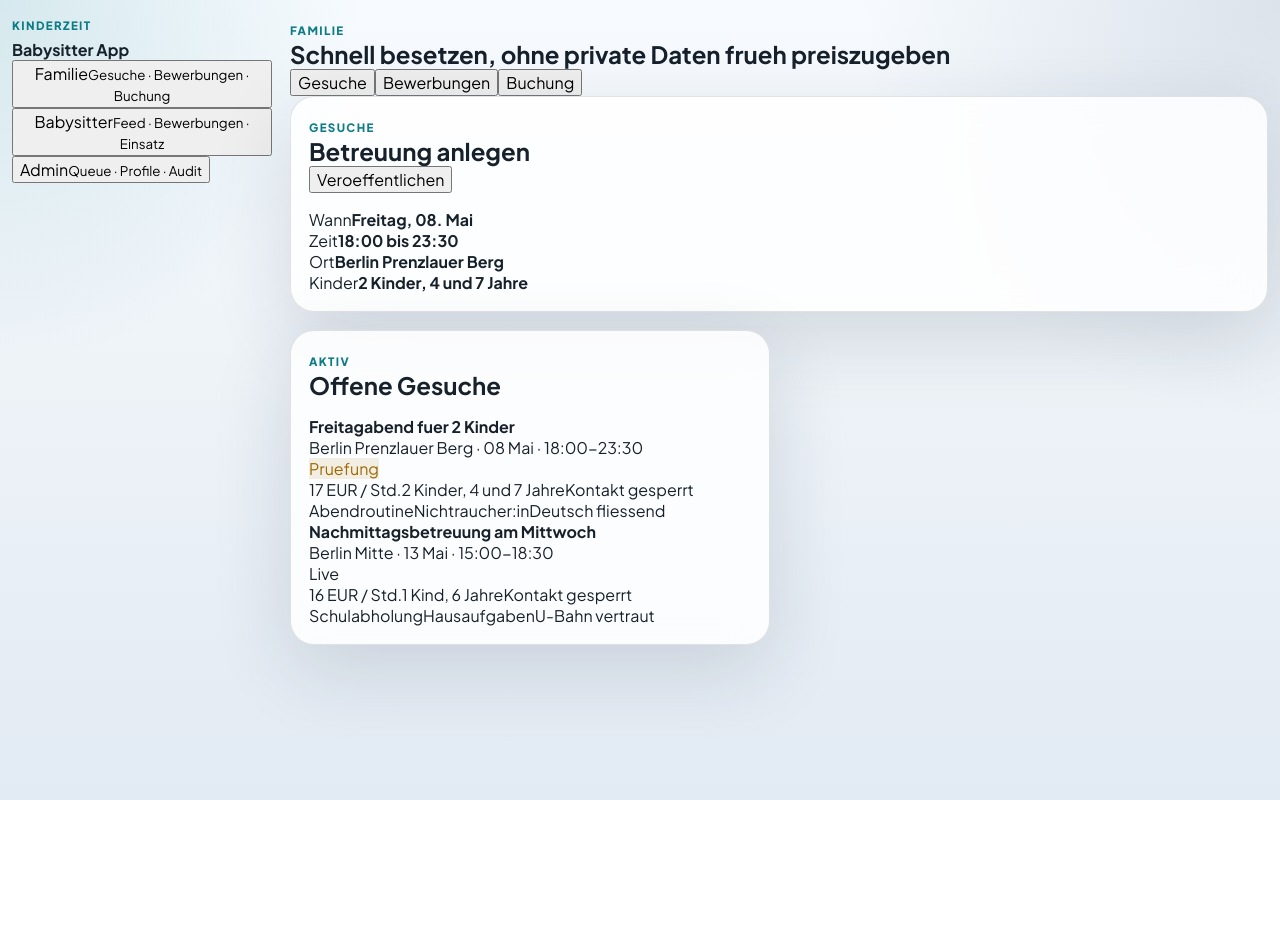
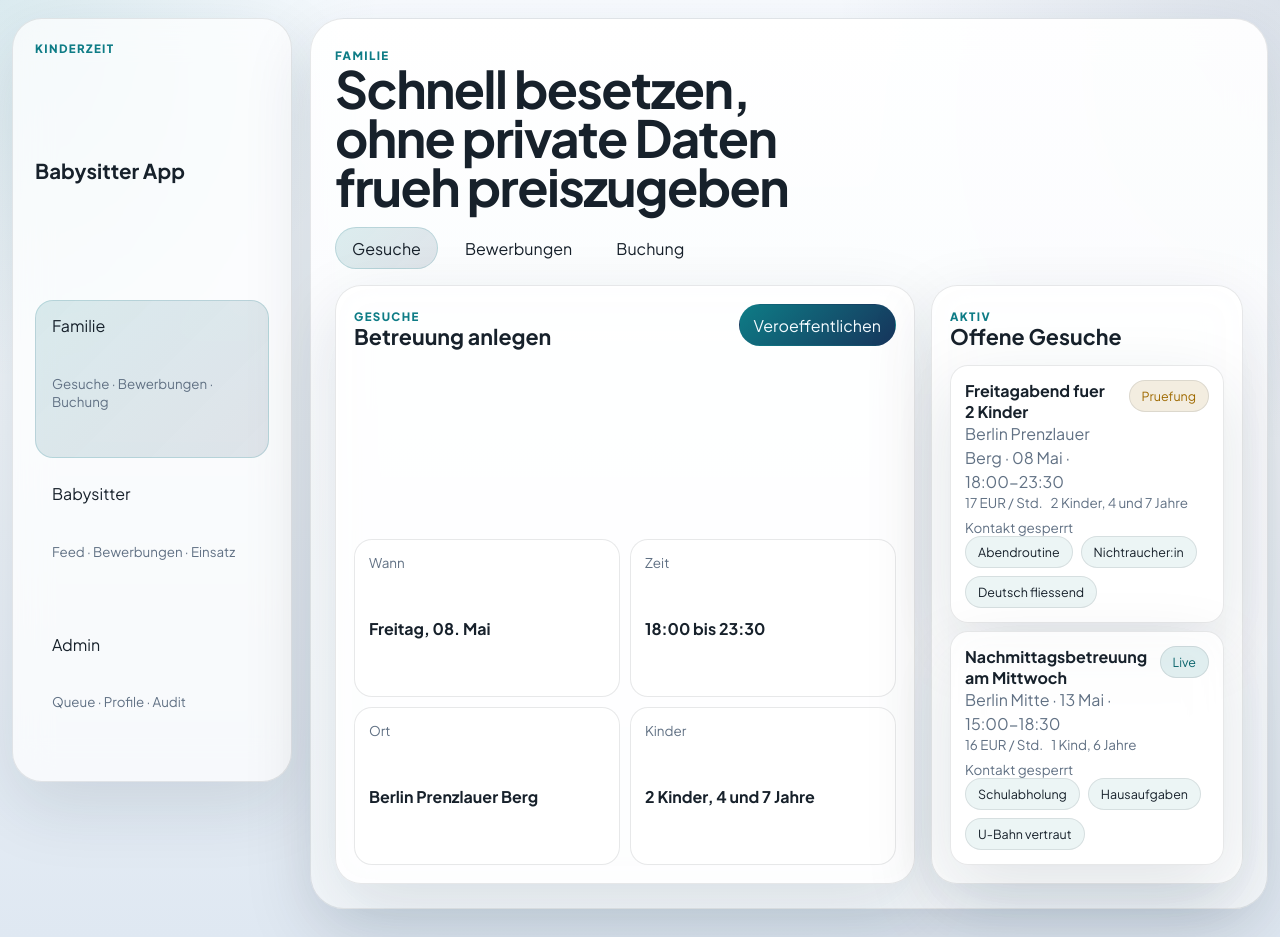
Before and after one commit to josiasbechtel/Babysitter-App, a Next.js app: page / in a window 1280 px wide. Before the commit the page ends 800 px from the top, so only its background shows below. Built offline with nearby package versions, Linux system fonts and the light colour scheme.

Commit message:
Restyle app into direct user flow screens

```diff
--- a/src/app/globals.css
+++ b/src/app/globals.css
@@ -1,11 +1,11 @@
 :root {
   --bg: #eef3f8;
-  --bg-strong: #e2eaf3;
-  --surface: rgba(255, 255, 255, 0.84);
+  --bg-strong: #dfe8f2;
+  --surface: rgba(255, 255, 255, 0.82);
   --surface-strong: #ffffff;
   --text: #17212b;
   --muted: #617184;
-  --line: rgba(23, 33, 43, 0.12);
+  --line: rgba(23, 33, 43, 0.1);
   --line-strong: rgba(23, 33, 43, 0.18);
   --accent: #0e7c86;
   --accent-strong: #0a646c;
@@ -14,8 +14,7 @@
   --ok: #18794e;
   --warn: #9f6a00;
   --danger: #b23c2d;
-  --shadow: 0 24px 80px rgba(18, 38, 58, 0.14);
-  --radius: 28px;
+  --shadow: 0 24px 70px rgba(18, 38, 58, 0.12);
   --max: 1480px;
 }
 
@@ -26,9 +25,9 @@
 html {
   min-height: 100%;
   background:
-    radial-gradient(circle at top left, rgba(14, 124, 134, 0.14), transparent 24%),
+    radial-gradient(circle at top left, rgba(14, 124, 134, 0.12), transparent 24%),
     radial-gradient(circle at right top, rgba(23, 53, 92, 0.12), transparent 28%),
-    linear-gradient(180deg, #f7fbff 0%, var(--bg) 46%, var(--bg-strong) 100%);
+    linear-gradient(180deg, #f8fbff 0%, var(--bg) 46%, var(--bg-strong) 100%);
   color: var(--text);
 }
 
@@ -63,41 +62,39 @@ ul {
 .page-shell {
   width: min(calc(100% - 24px), var(--max));
   margin: 0 auto;
-  padding: 18px 0 32px;
+  padding: 18px 0 28px;
 }
 
 .app-shell {
   display: grid;
-  grid-template-columns: 260px minmax(0, 1fr);
+  grid-template-columns: 280px minmax(0, 1fr);
   gap: 18px;
   align-items: start;
 }
 
-.side-rail,
-.workspace,
+.role-rail,
+.workspace-shell,
 .panel,
-.status-banner,
-.hero-strip {
+.app-card {
   border: 1px solid var(--line);
+  box-shadow: var(--shadow);
   backdrop-filter: blur(18px);
-  box-shadow: var(--shadow);
 }
 
-.side-rail {
+.role-rail {
   position: sticky;
   top: 18px;
   display: grid;
-  gap: 20px;
+  gap: 18px;
+  min-height: calc(100svh - 36px);
   padding: 22px;
-  border-radius: 32px;
-  background: rgba(255, 255, 255, 0.68);
-  min-height: calc(100svh - 36px);
+  border-radius: 30px;
+  background: rgba(255, 255, 255, 0.7);
 }
 
-.brand-lockup,
-.rail-status {
+.brand-lockup {
   display: grid;
-  gap: 6px;
+  gap: 4px;
 }
 
 .brand-kicker,
@@ -109,17 +106,19 @@ ul {
   text-transform: uppercase;
 }
 
-.rail-nav {
-  display: grid;
-  gap: 8px;
+.brand-lockup strong {
+  font-size: 1.28rem;
 }
 
-.nav-chip,
-.role-chip,
-.bottom-link {
-  border: 1px solid transparent;
-  background: transparent;
-  color: var(--muted);
+.role-nav {
+  display: grid;
+  gap: 10px;
+}
+
+.role-button,
+.tab-button,
+.primary-button,
+.secondary-button {
   transition:
     background 180ms ease,
     border-color 180ms ease,
@@ -127,261 +126,191 @@ ul {
     transform 180ms ease;
 }
 
-.nav-chip {
-  text-align: left;
-  border-radius: 16px;
-  padding: 12px 14px;
+.role-button,
+.tab-button {
+  border: 1px solid transparent;
+  background: transparent;
 }
 
-.nav-chip:hover,
-.role-chip:hover,
-.bottom-link:hover,
-.nav-chip:focus-visible,
-.role-chip:focus-visible,
-.bottom-link:focus-visible,
-.primary-action:hover,
-.secondary-action:hover {
+.role-button {
+  display: grid;
+  gap: 6px;
+  padding: 14px 16px;
+  border-radius: 18px;
+  color: var(--text);
+  text-align: left;
+}
+
+.role-button small {
+  color: var(--muted);
+  line-height: 1.35;
+}
+
+.role-button.active,
+.tab-button.active {
+  background: linear-gradient(135deg, rgba(14, 124, 134, 0.14), rgba(23, 53, 92, 0.12));
+  border-color: rgba(14, 124, 134, 0.18);
+}
+
+.role-button:hover,
+.tab-button:hover,
+.primary-button:hover,
+.secondary-button:hover {
   transform: translateY(-1px);
+}
+
+.workspace-shell {
+  border-radius: 34px;
+  background: linear-gradient(180deg, rgba(255, 255, 255, 0.92), rgba(245, 248, 252, 0.92));
+  padding: 24px;
+}
+
+.workspace-header {
+  margin-bottom: 16px;
+}
+
+.workspace-header h1 {
+  max-width: 14ch;
+  font-size: clamp(2.2rem, 4vw, 4.2rem);
+  line-height: 0.96;
+  letter-spacing: -0.03em;
+}
+
+.tab-bar {
+  display: flex;
+  flex-wrap: wrap;
+  gap: 10px;
+  margin-bottom: 16px;
+}
+
+.tab-button {
+  min-height: 42px;
+  padding: 0 16px;
+  border-radius: 999px;
   color: var(--text);
 }
 
-.nav-chip.active,
-.role-chip.active,
-.bottom-link.active {
-  background: linear-gradient(135deg, rgba(14, 124, 134, 0.14), rgba(23, 53, 92, 0.12));
-  border-color: rgba(14, 124, 134, 0.18);
-  color: var(--text);
+.content-grid {
+  display: grid;
+  grid-template-columns: minmax(0, 1.45fr) minmax(280px, 0.78fr);
+  gap: 16px;
 }
 
-.rail-status strong,
-.panel-header h3,
-.hero-copy-block h2,
-.topbar h1,
-.line-card strong,
-.metric-tile strong,
-.job-card h4,
-.timeline-row strong,
-.audit-row strong {
-  line-height: 1.15;
-}
-
-.rail-status small,
-.status-banner p,
-.hero-copy-block p,
-.feature-lead,
-.line-card p,
-.line-card small,
-.metric-tile small,
-.job-card p,
-.job-meta span,
-.timeline-row p,
-.audit-row p,
-.empty-state {
-  color: var(--muted);
-  line-height: 1.55;
-}
-
-.workspace {
-  position: relative;
-  overflow: hidden;
-  border-radius: 36px;
-  background:
-    linear-gradient(180deg, rgba(255, 255, 255, 0.92), rgba(244, 248, 252, 0.92)),
-    linear-gradient(135deg, rgba(14, 124, 134, 0.08), transparent 35%);
-  padding: 24px;
-}
-
-.topbar {
-  display: grid;
-  gap: 18px;
-  align-items: end;
-  margin-bottom: 18px;
-}
-
-.topbar h1 {
-  max-width: 13ch;
-  font-size: clamp(2.6rem, 5vw, 4.8rem);
-  letter-spacing: -0.03em;
-}
-
-.role-toggle {
-  display: flex;
-  flex-wrap: wrap;
-  gap: 10px;
-}
-
-.role-chip {
-  padding: 12px 18px;
-  border-radius: 999px;
-  border-color: var(--line);
-  background: rgba(255, 255, 255, 0.72);
-}
-
-.hero-strip {
-  display: grid;
-  grid-template-columns: minmax(0, 1.3fr) minmax(240px, 0.7fr);
-  gap: 18px;
-  margin-bottom: 18px;
-  padding: 20px;
-  border-radius: var(--radius);
-  background:
-    linear-gradient(135deg, rgba(12, 67, 100, 0.96), rgba(14, 124, 134, 0.88)),
-    linear-gradient(180deg, rgba(255, 255, 255, 0.06), transparent);
-  color: #f4fbff;
-}
-
-.hero-strip .section-kicker,
-.hero-strip p {
-  color: rgba(244, 251, 255, 0.82);
-}
-
-.hero-copy-block {
-  display: grid;
-  gap: 10px;
-}
-
-.hero-copy-block h2 {
-  font-size: clamp(1.6rem, 3vw, 2.8rem);
-}
-
-.hero-side {
-  display: grid;
-  gap: 12px;
-}
-
-.hero-mini {
-  display: grid;
-  gap: 4px;
-  padding: 14px;
-  border-radius: 20px;
-  background: rgba(255, 255, 255, 0.12);
-  border: 1px solid rgba(255, 255, 255, 0.14);
-}
-
-.hero-mini span {
-  font-size: 0.78rem;
-  text-transform: uppercase;
-  letter-spacing: 0.08em;
-  color: rgba(244, 251, 255, 0.76);
-}
-
-.hero-mini strong,
-.metric-tile strong {
-  font-family: var(--font-mono), monospace;
-}
-
-.status-strip,
-.content-grid {
-  display: grid;
-  gap: 18px;
-}
-
-.status-strip {
-  grid-template-columns: repeat(2, minmax(0, 1fr));
-  margin-bottom: 18px;
-}
-
-.status-banner,
-.panel {
-  padding: 18px;
-  border-radius: 24px;
+.panel,
+.app-card {
   background: var(--surface);
-}
-
-.status-banner {
-  display: flex;
-  align-items: flex-start;
-  gap: 14px;
-}
-
-.status-banner.subtle {
-  background: rgba(246, 251, 252, 0.88);
-}
-
-.status-led {
-  width: 12px;
-  height: 12px;
-  margin-top: 5px;
-  flex: 0 0 12px;
-  border-radius: 999px;
-  background: rgba(97, 113, 132, 0.35);
-}
-
-.status-led.ok {
-  background: var(--ok);
-}
-
-.status-led.muted {
-  background: rgba(97, 113, 132, 0.55);
-}
-
-.content-grid {
-  grid-template-columns: repeat(2, minmax(0, 1fr));
-  margin-bottom: 22px;
-}
-
-.content-stack {
-  display: grid;
-  gap: 18px;
-  margin-bottom: 22px;
 }
 
 .panel {
   display: grid;
   gap: 16px;
+  padding: 18px;
+  border-radius: 26px;
 }
 
 .panel-wide {
-  grid-column: span 2;
+  min-height: 100%;
 }
 
-.panel-header,
-.line-head,
-.job-main {
+.side-panel {
+  align-content: start;
+}
+
+.list-card {
+  padding: 14px;
+  border-radius: 18px;
+}
+
+.section-head,
+.row-between {
   display: flex;
   gap: 12px;
   justify-content: space-between;
   align-items: flex-start;
 }
 
-.feature-lead {
-  font-size: 1rem;
+.top-align {
+  align-items: flex-start;
 }
 
-.metric-grid {
-  display: grid;
-  grid-template-columns: repeat(3, minmax(0, 1fr));
-  gap: 12px;
+.section-head h2 {
+  font-size: 1.34rem;
+  line-height: 1.08;
 }
 
-.metric-tile {
+.input-grid,
+.split-grid {
   display: grid;
-  gap: 8px;
-  min-height: 138px;
-  padding: 16px;
-  border-radius: 20px;
-  background: linear-gradient(180deg, rgba(255, 255, 255, 0.95), rgba(233, 242, 248, 0.92));
-  border: 1px solid var(--line);
+  grid-template-columns: repeat(2, minmax(0, 1fr));
+  gap: 10px;
 }
 
-.metric-tile span,
-.job-meta,
-.profile-row span,
-.timeline-row span,
-.audit-row span {
-  font-size: 0.84rem;
-  color: var(--muted);
+.input-card,
+.booking-card {
+  display: grid;
+  gap: 4px;
+  padding: 14px;
+  border: 1px solid var(--line);
+  border-radius: 18px;
+  background: rgba(255, 255, 255, 0.82);
 }
 
-.metric-tile strong {
-  font-size: 2rem;
-  color: var(--navy);
+.wide-booking-card {
+  grid-column: span 2;
 }
 
-.quiet-pill,
-.severity-pill,
-.status-dot,
-.tag-strip span {
+.input-card span,
+.booking-card span,
+.summary-row span,
+.timeline-item span,
+.detail-row span {
+  color: var(--muted);
+  font-size: 0.84rem;
+}
+
+.input-card strong,
+.booking-card strong,
+.summary-row strong,
+.list-card strong,
+.timeline-item strong {
+  line-height: 1.2;
+}
+
+.stack-list,
+.summary-list,
+.timeline-list,
+.chip-column {
+  display: grid;
+  gap: 10px;
+}
+
+.compact-list {
+  gap: 8px;
+}
+
+.list-card p,
+.list-card small,
+.booking-card p,
+.timeline-item p {
+  color: var(--muted);
+  line-height: 1.5;
+}
+
+.detail-row,
+.chip-row,
+.action-row {
+  display: flex;
+  flex-wrap: wrap;
+  gap: 8px;
+}
+
+.action-row {
+  gap: 10px;
+}
+
+.chip-row span,
+.profile-chip,
+.badge {
   display: inline-flex;
   align-items: center;
   justify-content: center;
@@ -389,102 +318,20 @@ ul {
   padding: 0 12px;
   border-radius: 999px;
   border: 1px solid var(--line);
-  font-size: 0.76rem;
-  line-height: 1;
+  font-size: 0.78rem;
 }
 
-.quiet-pill {
-  background: rgba(255, 255, 255, 0.68);
-  color: var(--muted);
-}
-
-.list-stack,
-.timeline-stack,
-.job-stack,
-.audit-stack {
-  display: grid;
-  gap: 12px;
-}
-
-.compact-gap {
-  gap: 8px;
-}
-
-.form-grid {
-  display: grid;
-  grid-template-columns: repeat(2, minmax(0, 1fr));
-  gap: 10px;
-}
-
-.app-input {
-  width: 100%;
-  min-height: 48px;
-  border: 1px solid var(--line-strong);
-  border-radius: 16px;
-  background: rgba(255, 255, 255, 0.96);
-  color: var(--text);
-  padding: 12px 14px;
-}
-
-.app-textarea {
-  grid-column: span 2;
-  min-height: 96px;
-  resize: vertical;
-}
-
-.action-row {
-  display: flex;
-  flex-wrap: wrap;
-  gap: 10px;
-}
-
-.primary-action,
-.secondary-action {
-  min-height: 44px;
-  padding: 0 14px;
-  border-radius: 999px;
-  border: 1px solid transparent;
-}
-
-.primary-action {
-  background: linear-gradient(135deg, var(--accent), var(--navy));
-  color: #f4fbff;
-}
-
-.secondary-action {
-  background: rgba(255, 255, 255, 0.9);
-  color: var(--text);
-  border-color: var(--line-strong);
-}
-
-.line-card,
-.job-card {
-  display: grid;
-  gap: 10px;
-  padding: 14px;
-  border-radius: 18px;
-  border: 1px solid var(--line);
-  background: rgba(255, 255, 255, 0.86);
-}
-
-.job-card {
-  padding: 16px;
-}
-
-.job-meta,
-.tag-strip {
-  display: flex;
-  flex-wrap: wrap;
-  gap: 8px;
-}
-
-.tag-strip span {
+.chip-row span,
+.profile-chip {
   background: rgba(14, 124, 134, 0.08);
 }
 
-.status-dot {
+.profile-chip {
+  justify-content: flex-start;
+}
+
+.badge {
   background: var(--accent-soft);
-  border-color: rgba(14, 124, 134, 0.16);
   color: var(--accent-strong);
 }
 
@@ -492,183 +339,124 @@ ul {
 .status-accepted,
 .status-confirmed,
 .status-completed {
-  background: rgba(24, 121, 78, 0.1);
-  border-color: rgba(24, 121, 78, 0.18);
+  background: rgba(24, 121, 78, 0.12);
   color: var(--ok);
 }
 
 .status-under_review,
 .status-shortlisted {
-  background: rgba(159, 106, 0, 0.1);
-  border-color: rgba(159, 106, 0, 0.18);
+  background: rgba(159, 106, 0, 0.12);
   color: var(--warn);
 }
 
 .status-cancelled,
 .status-declined,
-.status-withdrawn {
-  background: rgba(178, 60, 45, 0.1);
-  border-color: rgba(178, 60, 45, 0.18);
+.status-withdrawn,
+.severity-critical {
+  background: rgba(178, 60, 45, 0.12);
   color: var(--danger);
 }
 
+.severity-attention {
+  background: rgba(159, 106, 0, 0.12);
+  color: var(--warn);
+}
+
 .severity-info {
-  background: rgba(23, 121, 78, 0.1);
+  background: rgba(24, 121, 78, 0.12);
   color: var(--ok);
 }
 
-.severity-attention {
-  background: rgba(159, 106, 0, 0.1);
-  color: var(--warn);
+.summary-row,
+.timeline-item {
+  display: grid;
+  gap: 8px;
+  padding: 12px 0;
+  border-top: 1px solid var(--line);
 }
 
-.severity-critical {
-  background: rgba(178, 60, 45, 0.1);
-  color: var(--danger);
+.summary-row:first-child,
+.timeline-item:first-child {
+  border-top: 0;
+  padding-top: 0;
 }
 
-.timeline-row,
-.audit-row,
-.profile-row {
-  display: grid;
-  grid-template-columns: 88px 1fr;
-  gap: 12px;
-  padding: 8px 0;
+.timeline-item {
+  grid-template-columns: 72px 1fr;
+  align-items: start;
 }
 
-.profile-row {
-  grid-template-columns: 110px 1fr;
+.primary-button,
+.secondary-button {
+  min-height: 42px;
+  padding: 0 14px;
+  border-radius: 999px;
 }
 
-.strong-emphasis {
-  color: var(--navy);
+.primary-button {
+  border: 1px solid transparent;
+  background: linear-gradient(135deg, var(--accent), var(--navy));
+  color: #f4fbff;
 }
 
-.bottom-nav {
-  display: none;
+.secondary-button {
+  border: 1px solid var(--line-strong);
+  background: rgba(255, 255, 255, 0.92);
+  color: var(--text);
 }
 
-@media (max-width: 1160px) {
-  .app-shell {
-    grid-template-columns: 1fr;
-  }
-
-  .side-rail {
-    position: relative;
-    top: 0;
-    min-height: auto;
-    grid-template-columns: repeat(3, minmax(0, 1fr));
-    align-items: start;
-  }
-
-  .hero-strip,
-  .status-strip,
+@media (max-width: 1120px) {
+  .app-shell,
   .content-grid {
     grid-template-columns: 1fr;
   }
 
-  .panel-wide {
-    grid-column: auto;
-  }
-
-  .metric-grid {
-    grid-template-columns: repeat(3, minmax(0, 1fr));
+  .role-rail {
+    position: static;
+    min-height: auto;
   }
 }
 
 @media (max-width: 780px) {
   .page-shell {
     width: min(calc(100% - 12px), var(--max));
-    padding: 6px 0 112px;
+    padding: 8px 0 18px;
   }
 
-  .workspace,
-  .side-rail {
-    border-radius: 26px;
+  .role-rail,
+  .workspace-shell,
+  .panel,
+  .app-card {
+    border-radius: 22px;
+  }
+
+  .role-rail,
+  .workspace-shell {
     padding: 16px;
   }
 
-  .side-rail {
+  .workspace-header h1 {
+    max-width: none;
+    font-size: clamp(2rem, 10vw, 3rem);
+  }
+
+  .tab-bar,
+  .action-row {
+    display: grid;
     grid-template-columns: 1fr;
   }
 
-  .rail-nav {
-    display: none;
-  }
-
-  .topbar h1 {
-    max-width: none;
-    font-size: clamp(2.05rem, 11vw, 3rem);
-  }
-
-  .role-toggle {
-    display: grid;
-    grid-template-columns: repeat(3, minmax(0, 1fr));
-  }
-
-  .role-chip {
-    width: 100%;
-    padding: 11px 12px;
-  }
-
-  .hero-strip {
-    padding: 16px;
-  }
-
-  .metric-grid,
-  .form-grid {
+  .input-grid,
+  .split-grid {
     grid-template-columns: 1fr;
   }
 
-  .metric-tile {
-    min-height: auto;
-  }
-
-  .app-textarea {
+  .wide-booking-card {
     grid-column: auto;
   }
 
-  .panel-header,
-  .line-head,
-  .job-main {
-    flex-direction: column;
-  }
-
-  .timeline-row,
-  .audit-row,
-  .profile-row {
+  .timeline-item {
     grid-template-columns: 1fr;
     gap: 4px;
   }
-
-  .bottom-nav {
-    position: fixed;
-    left: 10px;
-    right: 10px;
-    bottom: 10px;
-    z-index: 40;
-    display: grid;
-    grid-template-columns: repeat(5, minmax(0, 1fr));
-    gap: 8px;
-    padding: 10px;
-    border-radius: 22px;
-    border: 1px solid rgba(23, 33, 43, 0.12);
-    background: rgba(255, 255, 255, 0.94);
-    backdrop-filter: blur(18px);
-    box-shadow: 0 18px 50px rgba(18, 38, 58, 0.16);
-  }
-
-  .bottom-link {
-    min-height: 52px;
-    border-radius: 16px;
-    border-color: transparent;
-    background: transparent;
-    padding: 8px 6px;
-    color: var(--muted);
-  }
-
-  .bottom-link span {
-    display: block;
-    font-size: 0.74rem;
-  }
 }
```
